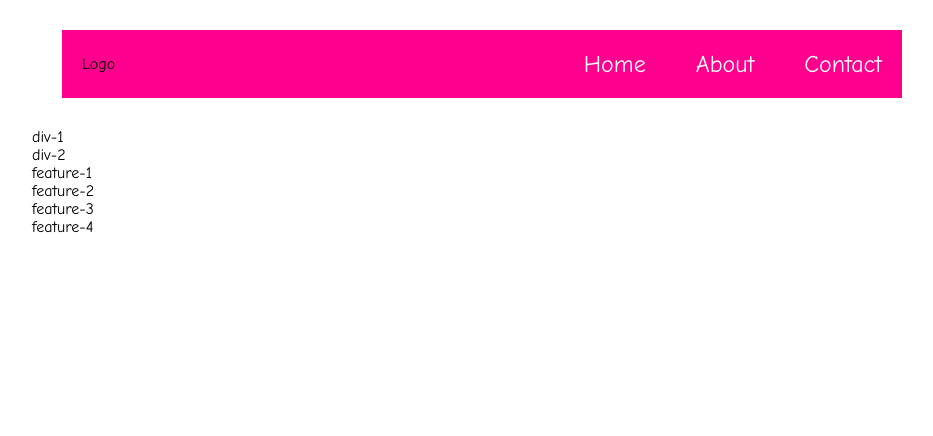
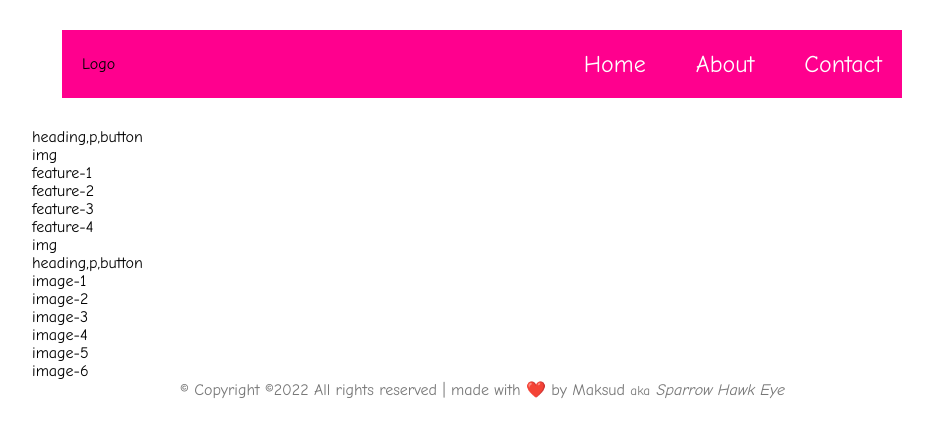
Before and after one commit to SparrowHawkEye/ConceptualSession3, a plain HTML site: page index.html in a window 1280 px wide. Shown: the whole page, without its empty margins (158-1091 px from the left). Drawn offline with Linux system fonts and the light colour scheme.

Commit message:
footer added

```diff
--- a/index.html
+++ b/index.html
@@ -21,10 +21,10 @@
           </ul>
         </div>
       </nav>
-      <main class="container">
+      <main class="main-container">
         <section class="banner">
-          <div>div-1</div>
-          <div>div-2</div>
+          <div>heading,p,button</div>
+          <div>img</div>
         </section>
         <section class="feature-container">
           <div class="features">
@@ -34,6 +34,27 @@
             <div>feature-4</div>
           </div>
         </section>
+        <section class="about-container">
+          <div>img</div>
+          <div>heading,p,button</div>
+        </section>
+        <section class="gallery-container">
+          <div><img src="./" alt="">image-1</img></div>
+          <div><img src="" alt="">image-2</img></div>
+          <div><img src="" alt="">image-3</img></div>
+          <div><img src="" alt="">image-4</img></div>
+          <div><img src="" alt="">image-5</img></div>
+          <div><img src="" alt="">image-6</img></div>
+        </section>
+        <section class="contact-container">
+          <div></div>
+        </section>
+        <footer>
+          <p>
+            © Copyright ©2022 All rights reserved | made with ❤️ by Maksud
+            <small>aka</small> <i>Sparrow Hawk Eye</i>
+          </p>
+        </footer>
       </main>
     </header>
   </body>
--- a/styles/style.css
+++ b/styles/style.css
@@ -10,3 +10,9 @@ body {
   margin: 0 auto;
   font-family: "Comic Neue", cursive;
 }
+
+footer {
+  text-align: center;
+  margin-bottom: 10px;
+  color: #777;
+}
```
